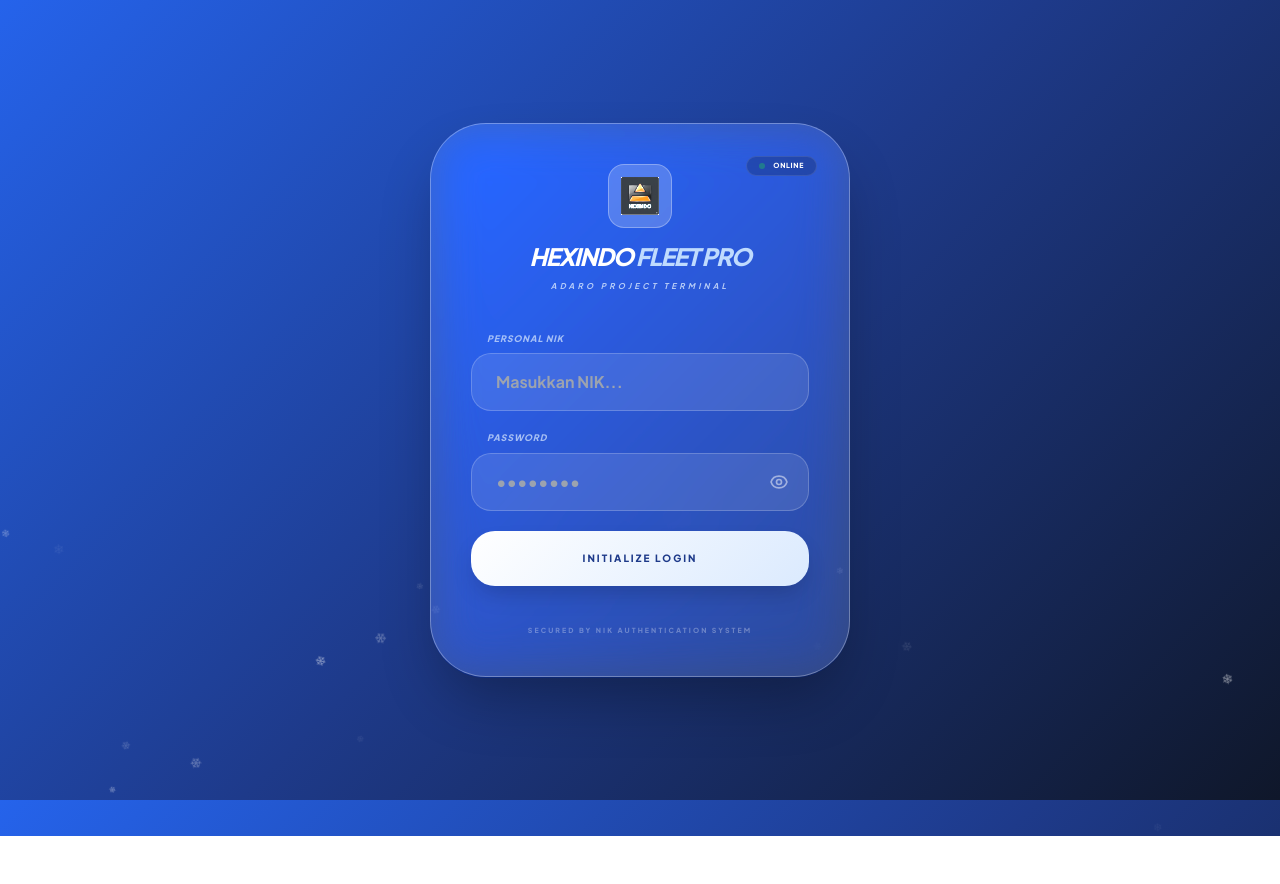
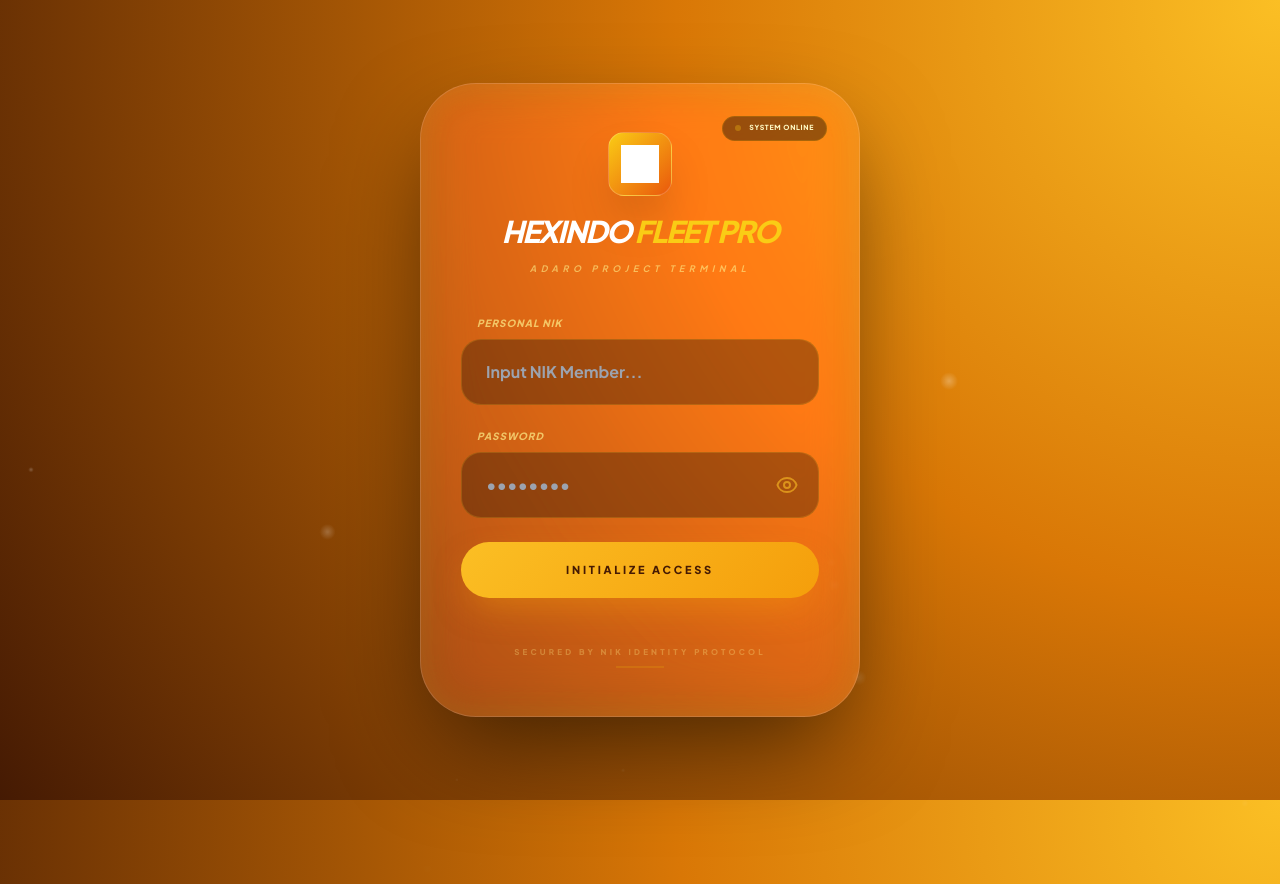
Before and after one commit to Rierie-Fai/Hexindo_Fleet, a plain HTML site: page login.html in a window 1280 px wide. Before the commit the page ends 836 px from the top, so only its background shows below. Drawn offline with nearby package versions, Linux system fonts and the light colour scheme.

Commit message:
Update login.html

```diff
--- a/login.html
+++ b/login.html
@@ -3,28 +3,28 @@
 <head>
     <meta charset="UTF-8">
     <meta name="viewport" content="width=device-width, initial-scale=1.0, maximum-scale=1.0, user-scalable=no">
-    <title>Login | Hexindo Fleet Pro</title>
+    <title>Login | Hexindo Fleet Pro - Sunflare Edition</title>
     <link rel="manifest" href="manifest.json">
-    <meta name="theme-color" content="#2563eb">
-
-    <script>
-        if (localStorage.getItem('isLoggedIn') === 'true') { window.location.replace('index.html'); }
-    </script>
+    <meta name="theme-color" content="#f59e0b">
 
     <script src="https://cdn.tailwindcss.com"></script>
     <script src="https://cdn.jsdelivr.net/npm/@supabase/supabase-js@2"></script>
-    <script src="script.js" defer></script>
 
     <style>
         @import url('https://fonts.googleapis.com/css2?family=Plus+Jakarta+Sans:wght@400;600;700;800&display=swap');
+
         :root { --base-width: 720px; }
+
         body {
             font-family: 'Plus Jakarta Sans', sans-serif;
-            background: linear-gradient(135deg, #2563eb 0%, #1e3a8a 50%, #0f172a 100%);
+            /* Sunflare Gradient Background */
+            background: radial-gradient(circle at top right, #fbbf24 0%, #d97706 40%, #451a03 100%);
             min-height: 100vh; margin: 0; padding: 0;
             display: flex; justify-content: center; align-items: center;
             overflow: hidden; position: relative;
         }
+
+        /* Auto-scaling container */
         #scaler-context {
             width: var(--base-width);
             display: flex; justify-content: center; align-items: center;
@@ -32,77 +32,207 @@
             transition: transform 0.2s ease-out;
             z-index: 10;
         }
-        .snow-flake { position: absolute; top: -10px; color: white; user-select: none; z-index: 1; pointer-events: none; animation: fall linear infinite; filter: blur(0.5px); opacity: 0.4; }
-        @keyframes fall { to { transform: translateY(105vh) rotate(360deg); } }
+
+        /* Sunflare Particles */
+        .sun-particle {
+            position: absolute;
+            background: radial-gradient(circle, rgba(255,255,255,0.6) 0%, rgba(251,191,36,0) 70%);
+            border-radius: 50%;
+            pointer-events: none;
+            animation: float-up linear infinite;
+            opacity: 0.4;
+        }
+        @keyframes float-up {
+            from { transform: translateY(110vh) scale(0.5); opacity: 0; }
+            50% { opacity: 0.5; }
+            to { transform: translateY(-10vh) scale(1.5); opacity: 0; }
+        }
+
+        /* Glassmorphism Sun Design */
         .glass-login {
-            background: rgba(255, 255, 255, 0.15);
-            backdrop-filter: blur(25px) saturate(180%);
-            border: 1px solid rgba(255, 255, 255, 0.3);
-            box-shadow: 0 30px 60px -12px rgba(0, 0, 0, 0.3);
-            border-radius: 3.5rem; width: 420px; padding: 2.5rem; text-align: center; position: relative;
+            background: rgba(255, 255, 255, 0.08);
+            backdrop-filter: blur(25px) saturate(150%);
+            border: 1px solid rgba(255, 255, 255, 0.15);
+            box-shadow: 0 40px 100px -20px rgba(0, 0, 0, 0.6), inset 0 0 30px rgba(251, 191, 36, 0.1);
+            border-radius: 3.5rem; width: 440px; padding: 3rem 2.5rem; text-align: center; position: relative;
         }
+
         .input-glass {
-            background: rgba(255, 255, 255, 0.1) !important;
-            border: 1px solid rgba(255, 255, 255, 0.2) !important;
-            border-radius: 1.25rem; transition: 0.3s all; color: white !important;
+            background: rgba(0, 0, 0, 0.3) !important;
+            border: 1px solid rgba(251, 191, 36, 0.2) !important;
+            border-radius: 1.25rem; transition: 0.4s all; color: #fff !important;
         }
-        .input-glass:focus { background: rgba(255, 255, 255, 0.2) !important; border-color: rgba(255, 255, 255, 0.5) !important; }
-        .btn-ice {
-            background: linear-gradient(135deg, #ffffff 0%, #dbeafe 100%);
-            box-shadow: 0 12px 24px -6px rgba(0, 0, 0, 0.2);
-            transition: 0.3s all; color: #1e3a8a;
+        .input-glass:focus {
+            background: rgba(0, 0, 0, 0.5) !important;
+            border-color: #fbbf24 !important;
+            box-shadow: 0 0 20px rgba(251, 191, 36, 0.3);
+            outline: none;
         }
-        .eye-toggle { position: absolute; right: 1.25rem; top: 50%; transform: translateY(-50%); cursor: pointer; color: rgba(255, 255, 255, 0.5); }
+
+        .btn-sunflare {
+            background: linear-gradient(135deg, #fbbf24 0%, #f59e0b 100%);
+            box-shadow: 0 15px 35px -10px rgba(245, 158, 11, 0.5);
+            transition: 0.4s all; color: #451a03;
+            cursor: pointer;
+        }
+        .btn-sunflare:hover {
+            transform: translateY(-3px) scale(1.02);
+            box-shadow: 0 20px 40px -10px rgba(245, 158, 11, 0.7);
+        }
+        .btn-sunflare:disabled { opacity: 0.6; cursor: not-allowed; transform: none; }
+
+        .eye-toggle { position: absolute; right: 1.25rem; top: 50%; transform: translateY(-50%); cursor: pointer; color: rgba(251, 191, 36, 0.6); }
         .status-pulse { animation: pulse-animation 2s infinite; }
-        @keyframes pulse-animation { 0% { opacity: 1; } 50% { opacity: 0.4; } 100% { opacity: 1; } }
+        @keyframes pulse-animation { 0% { opacity: 1; } 50% { opacity: 0.3; } 100% { opacity: 1; } }
     </style>
 </head>
 <body>
-    <div id="snow-container" class="absolute inset-0 pointer-events-none"></div>
+
+    <div id="sun-container" class="absolute inset-0 pointer-events-none"></div>
 
     <div id="scaler-context">
         <div class="glass-login">
-            <div id="connWidget" class="absolute top-8 right-8 flex items-center gap-2 bg-black/20 px-3 py-1 rounded-full border border-white/10">
-                <div id="statusDot" class="w-1.5 h-1.5 rounded-full bg-green-500 status-pulse"></div>
-                <span id="statusText" class="text-[7px] font-black text-white uppercase tracking-widest">Online</span>
+            <div id="connWidget" class="absolute top-8 right-8 flex items-center gap-2 bg-black/40 px-3 py-1.5 rounded-full border border-yellow-500/20">
+                <div id="statusDot" class="w-1.5 h-1.5 rounded-full bg-yellow-400 status-pulse"></div>
+                <span id="statusText" class="text-[7px] font-black text-yellow-100 uppercase tracking-widest">System Online</span>
             </div>
 
             <div class="flex flex-col items-center mb-10">
-                <div class="w-16 h-16 bg-white/20 p-3 rounded-2xl border border-white/30 mb-4">
-                    <img src="logo.png" alt="Logo" class="w-full h-full object-contain brightness-200">
+                <div class="w-16 h-16 bg-gradient-to-br from-yellow-400 to-orange-600 p-3 rounded-2xl border border-white/20 mb-5 shadow-2xl">
+                    <img src="logo.png" alt="Logo" class="w-full h-full object-contain brightness-0 invert">
                 </div>
-                <h1 class="text-2xl font-black text-white tracking-tighter uppercase italic leading-none">Hexindo <span class="text-blue-200">Fleet Pro</span></h1>
-                <p class="text-[8px] font-bold text-blue-100 tracking-[0.4em] uppercase mt-3 italic opacity-80">Adaro Project Terminal</p>
+                <h1 class="text-3xl font-black text-white tracking-tighter uppercase italic leading-none">Hexindo <span class="text-yellow-400">Fleet Pro</span></h1>
+                <p class="text-[9px] font-bold text-yellow-200/60 tracking-[0.5em] uppercase mt-4 italic">Adaro Project Terminal</p>
             </div>
 
-            <div id="loginAlert" class="hidden mb-6 p-4 rounded-2xl bg-red-500/20 border border-red-400/50 text-red-200 text-[10px] font-black uppercase italic animate-pulse">
+            <div id="loginAlert" class="hidden mb-6 p-4 rounded-2xl bg-orange-600/20 border border-orange-400/50 text-orange-100 text-[10px] font-black uppercase italic animate-bounce">
                 ⚠️ NIK atau Password Salah!
             </div>
 
-            <form id="loginForm" class="space-y-5 text-left">
+            <form id="loginForm" class="space-y-6 text-left">
                 <div>
-                    <label class="text-[9px] font-black uppercase text-blue-100 ml-4 mb-2 block tracking-widest italic opacity-70">Personal NIK</label>
-                    <input type="text" id="nikInput" required class="input-glass w-full px-6 py-4 font-bold focus:outline-none" placeholder="Masukkan NIK...">
+                    <label class="text-[10px] font-black uppercase text-yellow-200/70 ml-4 mb-2 block tracking-widest italic">Personal NIK</label>
+                    <input type="text" id="nikInput" required class="input-glass w-full px-6 py-5 font-bold" placeholder="Input NIK Member...">
                 </div>
                 <div>
-                    <label class="text-[9px] font-black uppercase text-blue-100 ml-4 mb-2 block tracking-widest italic opacity-70">Password</label>
+                    <label class="text-[10px] font-black uppercase text-yellow-200/70 ml-4 mb-2 block tracking-widest italic">Password</label>
                     <div class="relative">
-                        <input type="password" id="passInput" required class="input-glass w-full px-6 py-4 font-bold focus:outline-none" placeholder="••••••••">
+                        <input type="password" id="passInput" required class="input-glass w-full px-6 py-5 font-bold" placeholder="••••••••">
                         <div id="togglePass" class="eye-toggle">
-                            <svg id="eyeIcon" xmlns="http://www.w3.org/2000/svg" class="h-5 w-5" fill="none" viewBox="0 0 24 24" stroke="currentColor">
+                            <svg id="eyeIcon" xmlns="http://www.w3.org/2000/svg" class="h-6 w-6" fill="none" viewBox="0 0 24 24" stroke="currentColor">
                                 <path stroke-linecap="round" stroke-linejoin="round" stroke-width="2" d="M15 12a3 3 0 11-6 0 3 3 0 016 0z" />
                                 <path stroke-linecap="round" stroke-linejoin="round" stroke-width="2" d="M2.458 12C3.732 7.943 7.523 5 12 5c4.478 0 8.268 2.943 9.542 7-1.274 4.057-5.064 7-9.542 7-4.477 0-8.268-2.943-9.542-7z" />
                             </svg>
                         </div>
                     </div>
                 </div>
-                <button type="submit" id="btnLogin" class="btn-ice w-full py-5 rounded-[1.5rem] font-black text-[10px] uppercase tracking-[0.2em] mt-8">
-                    Initialize Login
+                <button type="submit" id="btnLogin" class="btn-sunflare w-full py-5 rounded-[1.75rem] font-black text-[11px] uppercase tracking-[0.25em] mt-6">
+                    Initialize Access
                 </button>
             </form>
 
-            <p class="text-[7px] text-white/30 font-black uppercase tracking-[0.3em] mt-10">Secured by NIK Authentication System</p>
+            <div class="mt-12 space-y-2">
+                <p class="text-[8px] text-yellow-200/30 font-black uppercase tracking-[0.4em]">Secured by NIK Identity Protocol</p>
+                <div class="w-12 h-0.5 bg-yellow-500/20 mx-auto"></div>
+            </div>
         </div>
     </div>
+
+    <script>
+        // --- CONFIGURATION ---
+        const SB_URL = "https://corpgiuxyhfxdnqwwmlv.supabase.co";
+        const SB_KEY = "eyJhbGciOiJIUzI1NiIsInR5cCI6IkpXVCJ9.eyJpc3MiOiJzdXBhYmFzZSIsInJlZiI6ImNvcnBnaXV4eWhmeGRucXd3bWx2Iiwicm9sZSI6ImFub24iLCJpYXQiOjE3NzAzMDMwNzcsImV4cCI6MjA4NTg3OTA3N30.PMp5yZOISYrBG0UUcIGaXUPnmEAaWVKgQ3Y1W8Nea_E";
+        const sb = supabase.createClient(SB_URL, SB_KEY);
+
+        // --- UI ENGINES ---
+        function runAutoScale() {
+            const scaler = document.getElementById('scaler-context');
+            const targetWidth = 720;
+            const windowWidth = window.innerWidth;
+            const scaleRatio = windowWidth / targetWidth;
+            scaler.style.transform = windowWidth < targetWidth ? `scale(${scaleRatio})` : `scale(1)`;
+        }
+
+        function createSunParticles() {
+            const container = document.getElementById('sun-container');
+            if (!container) return;
+            for (let i = 0; i < 15; i++) {
+                const p = document.createElement('div');
+                p.className = 'sun-particle';
+                const size = Math.random() * 20 + 5;
+                p.style.width = size + 'px';
+                p.style.height = size + 'px';
+                p.style.left = Math.random() * 100 + 'vw';
+                p.style.animationDuration = (Math.random() * 5 + 8) + 's';
+                p.style.animationDelay = (Math.random() * 5) + 's';
+                container.appendChild(p);
+            }
+        }
+
+        function updateStatus() {
+            const dot = document.getElementById('statusDot');
+            const text = document.getElementById('statusText');
+            if (navigator.onLine) {
+                dot.className = 'w-1.5 h-1.5 rounded-full bg-yellow-400 status-pulse';
+                text.innerText = 'System Online';
+            } else {
+                dot.className = 'w-1.5 h-1.5 rounded-full bg-red-500';
+                text.innerText = 'System Offline';
+            }
+        }
+
+        // --- CORE LOGIC ---
+        window.addEventListener('resize', runAutoScale);
+        window.addEventListener('online', updateStatus);
+        window.addEventListener('offline', updateStatus);
+
+        document.addEventListener('DOMContentLoaded', () => {
+            runAutoScale();
+            createSunParticles();
+            updateStatus();
+
+            const loginForm = document.getElementById('loginForm');
+            const btnLogin = document.getElementById('btnLogin');
+            const alertBox = document.getElementById('loginAlert');
+            const togglePass = document.getElementById('togglePass');
+            const passInput = document.getElementById('passInput');
+            const eyeIcon = document.getElementById('eyeIcon');
+
+            // Password Visibility
+            togglePass.addEventListener('click', () => {
+                const type = passInput.type === 'password' ? 'text' : 'password';
+                passInput.type = type;
+                eyeIcon.style.color = type === 'text' ? '#fff' : 'rgba(251, 191, 36, 0.6)';
+            });
+
+            // Login Process
+            loginForm.addEventListener('submit', async (e) => {
+                e.preventDefault();
+                btnLogin.disabled = true;
+                btnLogin.innerText = "Verifying NIK...";
+                alertBox.classList.add('hidden');
+
+                const nik = document.getElementById('nikInput').value;
+                const pass = passInput.value;
+
+                try {
+                    const { data, error } = await sb.from('users')
+                        .select('*')
+                        .eq('nik', nik)
+                        .single();
+
+                    if (error || !data || data.password !== pass) throw new Error();
+
+                    localStorage.setItem('isLoggedIn', 'true');
+                    localStorage.setItem('userNIK', data.nik);
+                    window.location.replace('index.html');
+                } catch (err) {
+                    alertBox.classList.remove('hidden');
+                    btnLogin.disabled = false;
+                    btnLogin.innerText = "Initialize Access";
+                }
+            });
+        });
+    </script>
 </body>
 </html>
```
